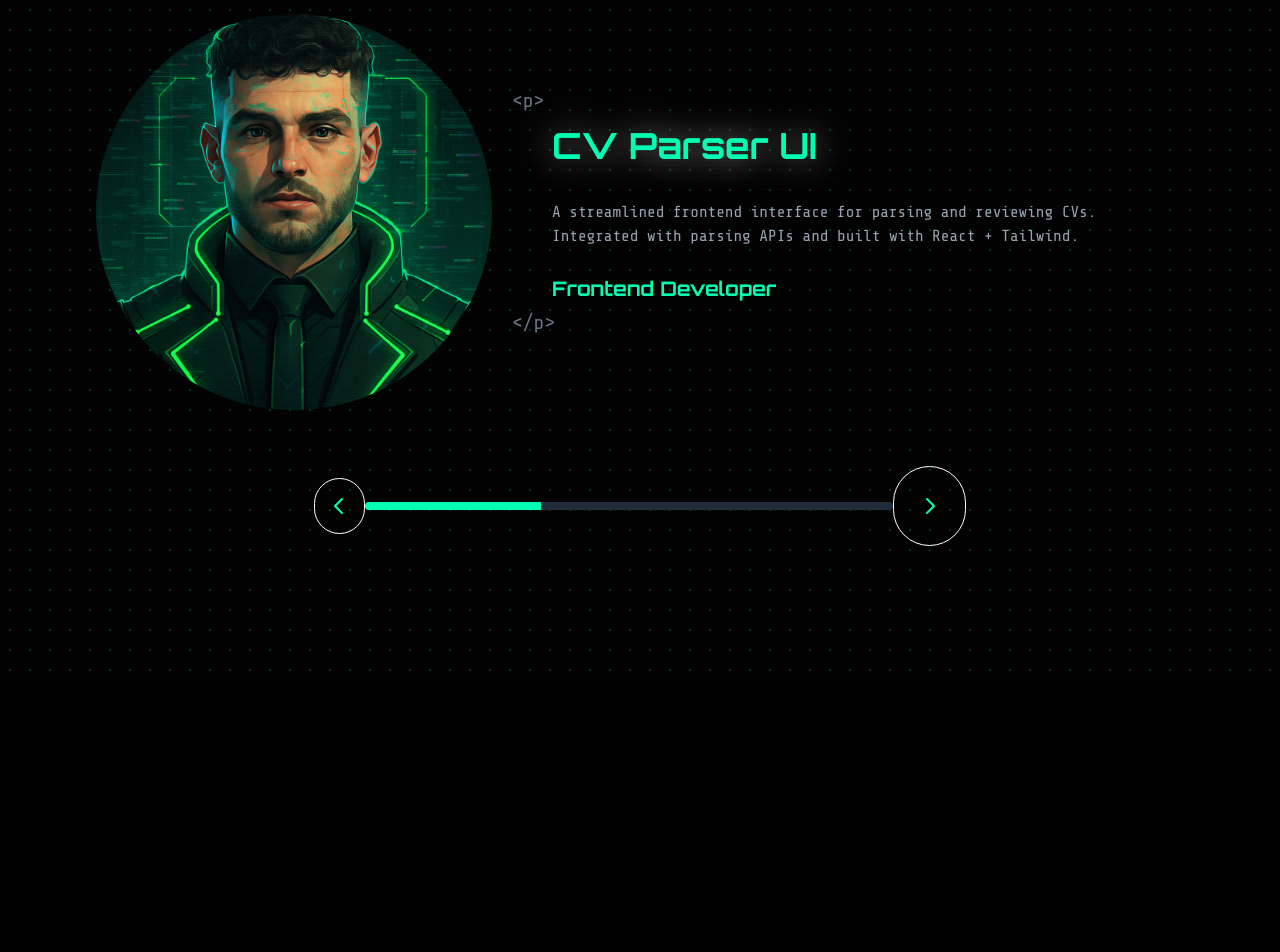
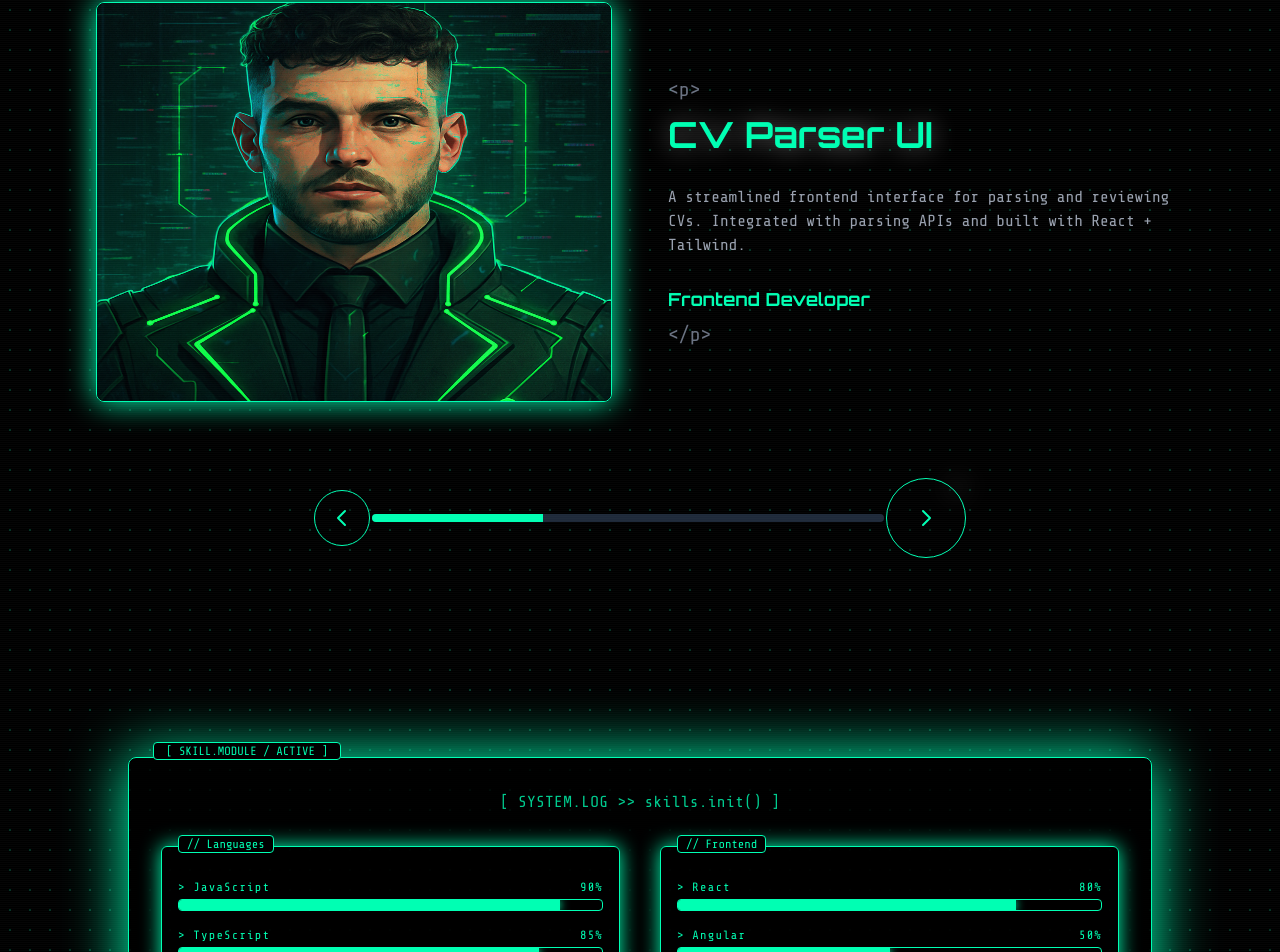
Before and after one commit to belkhelfamehdi/Portfolio_V2, a React (Vite) app: page / in a window 1280 px wide. Shown: the part 1720-2672 px from the top of the page. Before the commit the page ends 2400 px from the top, so only its background shows below. Built offline with nearby package versions, Linux system fonts and the light colour scheme.

Commit message:
feat: add ContactSection and SkillsSection components with animations and skill bars

```diff
--- a/src/App.tsx
+++ b/src/App.tsx
@@ -2,6 +2,9 @@ import React from 'react';
 import HeroSection from './components/HeroSection';
 import AboutSection from './components/AboutSection';
 import ProjectsSection from './components/ProjectsSection';
+import SkillsSection from './components/SkillsSection';
+import ContactSection from './components/ContactSection';
+
 
 const App : React.FC = () => {
   return (
@@ -16,6 +19,8 @@ const App : React.FC = () => {
       <HeroSection />
       <AboutSection />
       <ProjectsSection />
+      <SkillsSection />
+      <ContactSection />
     </div>
   );
 }
--- /dev/null
+++ b/src/components/ContactSection.tsx
@@ -0,0 +1,45 @@
+import React from "react";
+import { motion } from "framer-motion";
+
+const contacts = [
+  { name: "LinkedIn", link: "https://linkedin.com/in/your-username", size: "w-40 h-40", top: "top-10", left: "left-1/2" },
+  { name: "Instagram", link: "https://instagram.com/your-username", size: "w-48 h-48", top: "top-48", left: "left-16" },
+  { name: "Twitter", link: "https://twitter.com/your-username", size: "w-36 h-36", top: "top-80", left: "left-1/3" },
+  { name: "Gmail", link: "mailto:your@email.com", size: "w-44 h-44", top: "top-40", left: "left-3/4" }
+];
+
+const ContactSection: React.FC = () => {
+  return (
+    <section
+      id="contact"
+      className="relative min-h-screen w-full text-neon-green font-mono flex flex-col items-center justify-center px-4 py-24 overflow-hidden"
+    >
+
+
+
+      <h2 className="text-4xl font-orbitron mb-24 text-white z-10 relative">
+        &lt;Connect with me/&gt;
+      </h2>
+
+      <div className="relative w-full max-w-6xl h-[500px] z-10">
+        {contacts.map(({ name, link, size, top, left }) => (
+          <motion.a
+            key={name}
+            href={link}
+            target="_blank"
+            rel="noopener noreferrer"
+            whileHover={{ scale: 1.1 }}
+            whileTap={{ scale: 0.95 }}
+            className={`absolute ${size} ${top} ${left} transform -translate-x-1/2 flex flex-col items-center justify-center border-2 border-neon-green rounded-full text-white shadow-[0_0_15px_#00FFB3] hover:shadow-[0_0_30px_#00FFB3] transition-all duration-300`}
+          >
+            <span className="text-sm text-gray-400">&lt;&gt;</span>
+            <span className="mt-1 font-bold text-md">{name}</span>
+            <span className="text-sm text-gray-400 mt-1">&lt;/&gt;</span>
+          </motion.a>
+        ))}
+      </div>
+    </section>
+  );
+};
+
+export default ContactSection;
--- a/src/components/HeroSection.tsx
+++ b/src/components/HeroSection.tsx
@@ -10,7 +10,7 @@ const HeroSection: React.FC = () => {
 
       <nav className="relative z-20 flex justify-between items-center px-8 py-6 text-sm tracking-widest">
         <div className="flex flex-col space-y-2">
-          {["//01. <Home/>", "//02. <Portfolio/>"].map((item, index) => (
+          {["//01. <Portfolio/>", "//02. <Projects/>"].map((item, index) => (
             <span
               key={index}
               className="relative group px-4 py-2 font-mono text-sm text-white hover:text-neon-green cursor-pointer transition-colors duration-500"
@@ -35,7 +35,7 @@ const HeroSection: React.FC = () => {
         </div>
 
         <div className="flex flex-col space-y-2">
-          {["//03. <Projects/>", "//04. <Contact/>"].map((item, index) => (
+          {["//03. <Skills/>", "//04. <Contact/>"].map((item, index) => (
             <span
               key={index}
               className="relative group px-4 py-2 font-mono text-sm text-white hover:text-neon-green cursor-pointer transition-colors duration-500"
--- a/src/components/ProjectsSection.tsx
+++ b/src/components/ProjectsSection.tsx
@@ -1,10 +1,9 @@
 import React, { useState } from "react";
 import { motion, AnimatePresence } from "framer-motion";
 import Project1Img from "../assets/MehdiBelkhelfa.png";
-import Project2Img from "../assets/MehdiBel_nobg.png";
+import Project2Img from "../assets/projects/MySkilledCV.png";
 import Project3Img from "../assets/projects/hardspace.png";
 import GlitchText from "./GlitchText";
-import { Typewriter } from "react-simple-typewriter";
 
 const projects = [
   {
@@ -39,18 +38,13 @@ const projects = [
 const ProjectsSection: React.FC = () => {
   const [current, setCurrent] = useState(0);
 
-  const next = () =>
-    setCurrent((index) => (index + 1) % projects.length);
-
-  const prev = () =>
-    setCurrent((index) => (index - 1 + projects.length) % projects.length);
+  const next = () => setCurrent((index) => (index + 1) % projects.length);
+  const prev = () => setCurrent((index) => (index - 1 + projects.length) % projects.length);
 
   return (
     <section className="min-h-screen text-neon-green font-mono flex flex-col items-center justify-center px-4 py-16">
-      {/* Projects */}
-      <div className="flex items-center justify-center space-x-5 w-full">
-        {/* Left side (image) */}
-        <div className="relative w-lg h-lg aspect-square rounded-full overflow-hidden">
+      <div className="flex flex-col md:flex-row items-center justify-between space-x-0 md:space-x-14 space-y-5 w-full max-w-7xl">
+        <div className="relative w-full md:w-1/2 h-[400px] border border-neon-green shadow-[0_0_30px_#00FFB3] rounded-lg bg-black/60 backdrop-blur-sm">
           <AnimatePresence mode="wait">
             <motion.div
               key={current}
@@ -62,42 +56,52 @@ const ProjectsSection: React.FC = () => {
             >
               <img
                 src={projects[current].image}
-                alt=""
-                className="w-full h-full object-contain"
+                alt="project"
+                className="w-full h-full object-fill rounded-lg"
               />
             </motion.div>
           </AnimatePresence>
         </div>
 
-        {/* Right side (text) */}
-        <div className="flex flex-col items-start justify-center w-full max-w-2xl">
+        <div className="flex flex-col items-start justify-center w-full md:w-1/2 mt-10 md:mt-0">
+        <AnimatePresence mode="wait">
+            <motion.div
+              key={current}
+              initial={{ opacity: 0, y: -20 }}
+              animate={{ opacity: 1, y: 0 }}
+              exit={{ opacity: 0, y: 20 }}
+              transition={{ duration: 0.4 }}
+              className="w-full h-full"
+            >
           <p className="text-gray-500 font-mono text-xl mb-2">&lt;p&gt;</p>
-          <div className="flex flex-col items-start gap-7 max-w-full">
-            <h1 className="text-2xl md:text-4xl font-bold font-orbitron text-neon-green leading-tight ml-10 relative">
-              <span className="relative z-10"><GlitchText text={projects[current].title} delay={-10}/></span>
-              <span className="absolute inset-0 blur-lg opacity-50 text-white z-0">
+          <div className="flex flex-col items-start gap-7">
+            <h1 className="text-2xl md:text-4xl font-bold font-orbitron text-neon-green leading-tight relative">
+              <span className="relative z-10">
+                <GlitchText text={projects[current].title} delay={-10} />
+              </span>
+              <span className="absolute inset-0 blur-md opacity-40 text-white z-0">
                 <GlitchText text={projects[current].title} delay={-10} />
               </span>
             </h1>
-            <p className="text-gray-400 font-mono text-md ml-10 mt-1">
+            <p className="text-gray-400 font-mono text-md">
               {projects[current].description}
             </p>
-            <h2 className="text-xl font-bold font-orbitron text-neon-green leading-tight ml-10">
-              {projects[current].role}
+            <h2 className="text-lg font-bold font-orbitron text-neon-green">
+              <GlitchText text={projects[current].role} delay={-10} />
             </h2>
           </div>
           <div className="flex items-start mt-2 text-xl text-gray-500 font-mono">
             <span>&lt;/p&gt;</span>
           </div>
+          </motion.div>
+          </AnimatePresence>
         </div>
       </div>
 
-      {/* Carousel Navigation */}
-      <div className="flex items-center justify-between w-3/5 mt-14 space-x-0">
-        {/* Prev */}
+      <div className="flex items-center justify-between w-3/5 mt-14">
         <button
           onClick={prev}
-          className="w-14 h-14 rounded-full border border-white flex items-center justify-center group transition hover:border-neon-green relative"
+          className="w-14 h-14 rounded-full border border-neon-green bg-black/30 hover:bg-neon-green/10 flex items-center justify-center group transition relative"
         >
           <svg
             xmlns="http://www.w3.org/2000/svg"
@@ -111,18 +115,16 @@ const ProjectsSection: React.FC = () => {
           </svg>
         </button>
 
-        {/* Progress Bar */}
-        <div className="w-xl h-2 bg-gray-800 rounded-full overflow-hidden relative">
+        <div className="w-full max-w-lg h-2 bg-gray-800 rounded-full overflow-hidden relative ">
           <div
             className="absolute left-0 top-0 h-full bg-neon-green transition-all duration-500"
             style={{ width: `${((current + 1) / projects.length) * 100}%` }}
           />
         </div>
 
-        {/* Next */}
         <button
           onClick={next}
-          className="w-20 h-20 rounded-full border border-white flex items-center justify-center group transition hover:border-neon-green relative"
+          className="w-20 h-20 rounded-full border border-neon-green bg-black/30 hover:bg-neon-green/10 flex items-center justify-center group transition relative"
         >
           <svg
             xmlns="http://www.w3.org/2000/svg"
--- /dev/null
+++ b/src/components/SkillsSection.tsx
@@ -0,0 +1,105 @@
+import React, { useEffect, useState } from "react";
+import { motion } from "framer-motion";
+
+const skillPercents: Record<string, number> = {
+    JavaScript: 90,
+    TypeScript: 85,
+    Java: 75,
+    PHP: 70,
+    React: 80,
+    Angular: 50,
+    "Next.js": 40,
+    TailwindCSS: 90,
+    Springboot: 80,
+    Laravel: 60,
+    Express: 80,
+    PostgreSQL: 78,
+    Git: 90,
+    "GitLab CI/CD": 65,
+    Docker: 86,
+    Firebase: 70,
+  };
+
+  const skills = {
+    Languages: ["JavaScript", "TypeScript", "Java", "PHP"],
+    Frontend: ["React", "Angular", "Next.js","TailwindCSS",],
+    Backend: ["Node.js", "Springboot", "Laravel","PostgreSQL"],
+    Tools: ["Git", "GitLab CI/CD", "Docker", "Firebase"]
+  };
+
+const SkillBar = ({ label, index }: { label: string; index: number }) => {
+  const [width, setWidth] = useState("0%");
+
+  useEffect(() => {
+    const target = skillPercents[label] || 70;
+    const timeout = setTimeout(() => setWidth(`${target}%`), 200 + index * 100);
+    return () => clearTimeout(timeout);
+  }, [label, index]);
+
+  return (
+    <div className="w-full mb-4 group">
+      <div className="flex justify-between text-xs text-neon-green font-mono tracking-widest mb-1">
+        <span>{`> ${label}`}</span>
+        <span>{`${skillPercents[label] || 70}%`}</span>
+      </div>
+      <div className="w-full h-3 rounded-sm overflow-hidden border border-neon-green shadow-inner">
+        <motion.div
+          className="h-full bg-neon-green shadow-[0_0_10px_#00FFB3] group-hover:shadow-[0_0_20px_#00FFB3]"
+          initial={{ width: 0 }}
+          animate={{ width }}
+          transition={{ duration: 1, ease: "easeOut" }}
+        />
+      </div>
+    </div>
+  );
+};
+
+const SkillsSection: React.FC = () => {
+  return (
+    <motion.section
+      initial={{ opacity: 0, y: 40 }}
+      animate={{ opacity: 1, y: 0 }}
+      transition={{ duration: 0.8 }}
+      className="min-h-screen w-full text-neon-green font-mono px-4 py-16 flex flex-col items-center justify-center relative"
+    >
+      {/* Background HUD Grid */}
+      <div className="absolute inset-0 z-0 bg-[radial-gradient(#00FFB3_1px,transparent_1px)] [background-size:20px_20px] opacity-5" />
+
+      {/* HUD Panel Container */}
+      <div className="relative z-10 w-full max-w-5xl border border-neon-green rounded-lg shadow-[0_0_60px_#00FFB3] bg-black/80 p-8">
+        {/* Top HUD Label */}
+        <div className="absolute -top-4 left-6 px-3 text-xs font-mono text-neon-green bg-black border border-neon-green rounded">
+          [ SKILL.MODULE / ACTIVE ]
+        </div>
+
+        <div className="mb-8 text-center text-md text-neon-green opacity-80">
+          <span className="tracking-wide">[ SYSTEM.LOG &gt;&gt; skills.init() ]</span>
+        </div>
+
+        <div className="grid grid-cols-1 md:grid-cols-2 gap-10">
+          {Object.entries(skills).map(([category, items]) => (
+            <motion.div
+              key={category}
+              className="relative p-4 border border-neon-green rounded-md bg-black/60 shadow-[0_0_20px_#00FFB3]"
+              initial={{ opacity: 0, y: 20 }}
+              whileInView={{ opacity: 1, y: 0 }}
+              transition={{ duration: 0.6 }}
+              viewport={{ once: true }}
+            >
+              <div className="absolute -top-3 left-4 px-2 text-xs bg-black text-neon-green border border-neon-green rounded">
+                {`// ${category}`}
+              </div>
+              <div className="mt-4">
+                {items.map((skill, idx) => (
+                  <SkillBar key={skill} label={skill} index={idx} />
+                ))}
+              </div>
+            </motion.div>
+          ))}
+        </div>
+      </div>
+    </motion.section>
+  );
+};
+
+export default SkillsSection;
```
Also changed, not shown: src/assets/projects/MySkilledCV.png (added).
